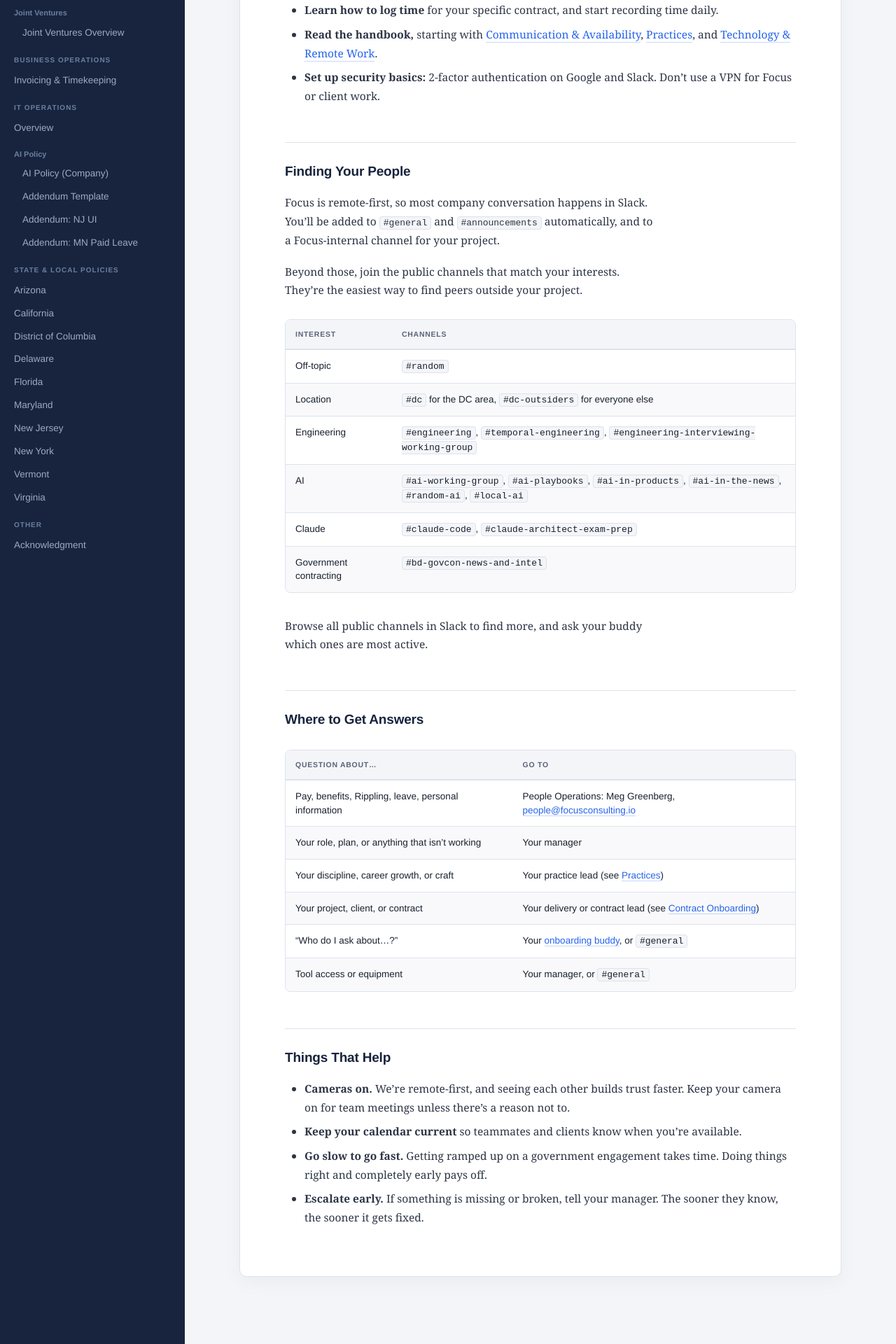
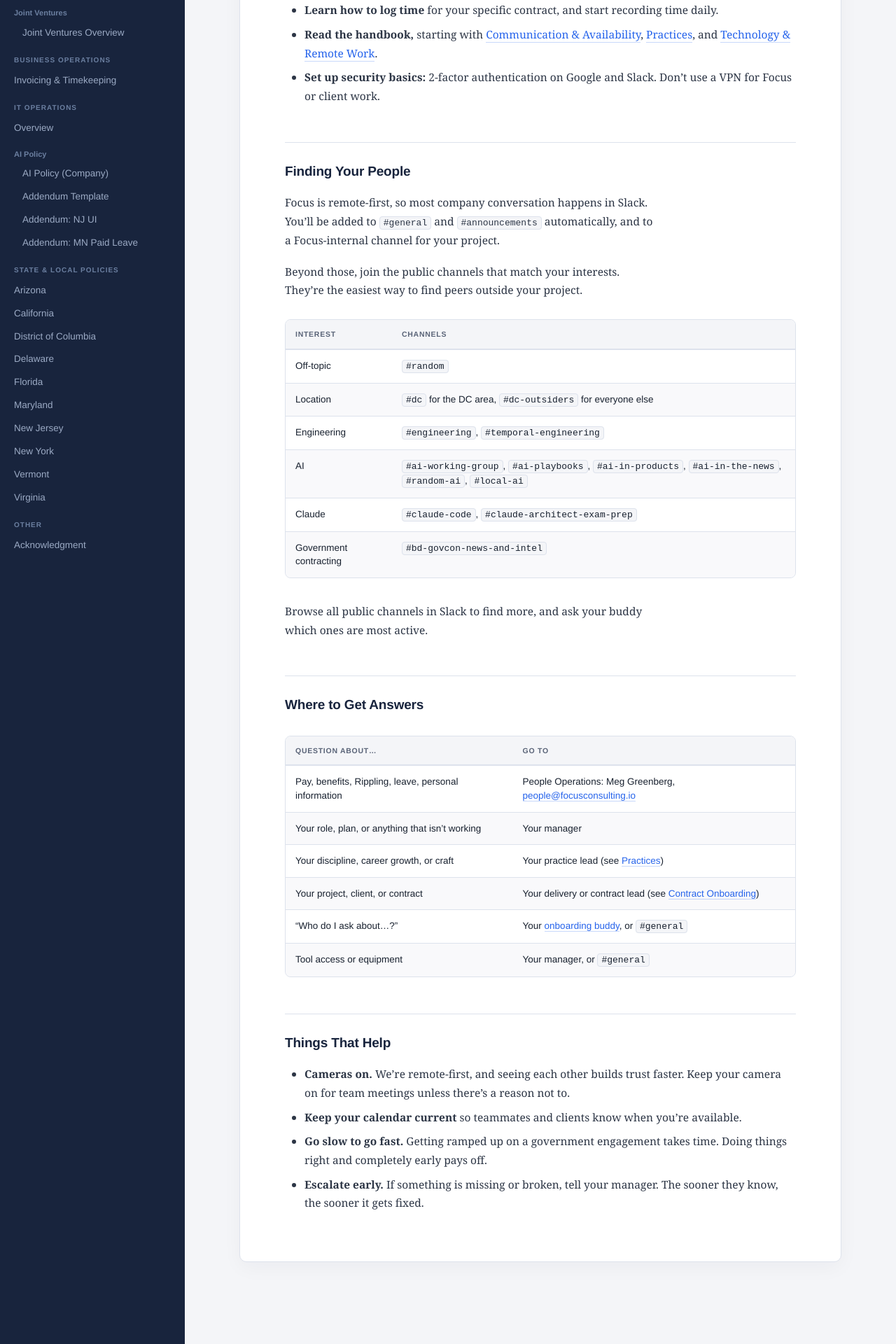
Before and after one commit to focusconsulting/focus-handbook, a Jekyll site: the page built from pages/onboarding/company.md, in a window 1280 px wide. Shown: the part 1977-3897 px from the top of the page at 70% size. Built offline with Jekyll 4.4.1, drawn with Linux system fonts in a browser that asks for light colours; our own code applies the rules of GitHub Pages for plain Markdown files.

Commit message:
Drop engineering interviewing channel from the interest list
Co-Authored-By: Claude Opus 5.5 <noreply@anthropic.com>

```diff
--- a/pages/onboarding/company.md
+++ b/pages/onboarding/company.md
@@ -54,7 +54,7 @@ Beyond those, join the public channels that match your interests. They're the ea
 | --- | --- |
 | Off-topic | `#random` |
 | Location | `#dc` for the DC area, `#dc-outsiders` for everyone else |
-| Engineering | `#engineering`, `#temporal-engineering`, `#engineering-interviewing-working-group` |
+| Engineering | `#engineering`, `#temporal-engineering` |
 | AI | `#ai-working-group`, `#ai-playbooks`, `#ai-in-products`, `#ai-in-the-news`, `#random-ai`, `#local-ai` |
 | Claude | `#claude-code`, `#claude-architect-exam-prep` |
 | Government contracting | `#bd-govcon-news-and-intel` |
```
